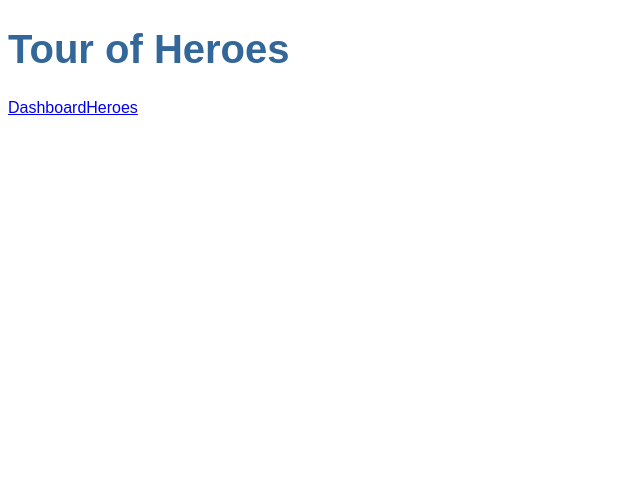
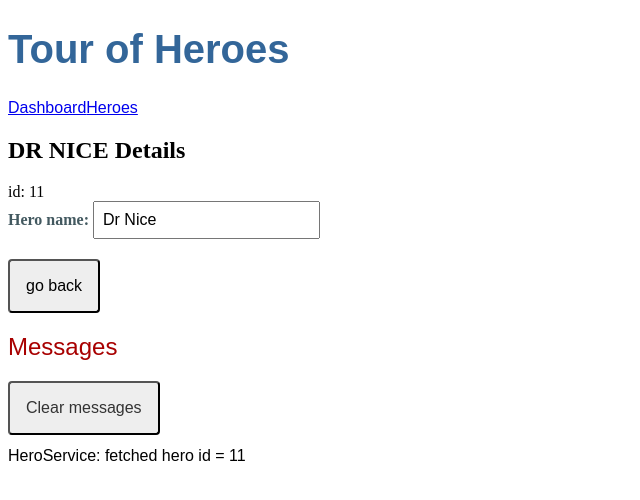
Before and after one commit to djakinho/angular-tour-of-heroes, an Angular app: page /detail/11 in a window 1280 px wide. Before the commit this address led to /. Shown: the top 500 px of the page, without its empty margins (0-640 px from the left). Built offline with nearby package versions, Linux system fonts and the light colour scheme.

Commit message:
refactors navigation

```diff
--- a/package.json
+++ b/package.json
@@ -18,6 +18,7 @@
     "@angular/platform-browser": "~12.2.0",
     "@angular/platform-browser-dynamic": "~12.2.0",
     "@angular/router": "~12.2.0",
+    "angular-in-memory-web-api": "^0.11.0",
     "rxjs": "~6.6.0",
     "tslib": "^2.3.0",
     "zone.js": "~0.11.4"
--- a/src/app/app.module.ts
+++ b/src/app/app.module.ts
@@ -10,6 +10,8 @@ import { MessagesComponent } from './messages/messages.component';
 import { AppRoutingModule } from './app-routing.module';
 import { DashboardComponent } from './dashboard/dashboard.component';
 
+import { HttpClientModule } from '@angular/common/http';
+
 @NgModule({
   declarations: [
     AppComponent,
@@ -21,7 +23,8 @@ import { DashboardComponent } from './dashboard/dashboard.component';
   imports: [
     BrowserModule,
     FormsModule,
-    AppRoutingModule
+    AppRoutingModule,
+    HttpClientModule
   ],
   providers: [
      // no need to place any providers due to the `providedIn` flag...
--- a/src/app/dashboard/dashboard.component.html
+++ b/src/app/dashboard/dashboard.component.html
@@ -1,6 +1,6 @@
 <h2>Top Heroes</h2>
 <div class="heroes-menu">
-    <a *ngFor="let hero of heroes">
+    <a *ngFor="let hero of heroes" routerLink="/detail/{{hero.id}}">
         {{hero.name}}
     </a>
 </div>
--- a/src/app/hero-detail/hero-detail.component.css
+++ b/src/app/hero-detail/hero-detail.component.css
@@ -0,0 +1,24 @@
+/* HeroDetailComponent's private CSS styles */
+label {
+    color: #435960;
+    font-weight: bold;
+  }
+  input {
+    font-size: 1em;
+    padding: .5rem;
+  }
+  button {
+    margin-top: 20px;
+    background-color: #eee;
+    padding: 1rem;
+    border-radius: 4px;
+    font-size: 1rem;
+  }
+  button:hover {
+    background-color: #cfd8dc;
+  }
+  button:disabled {
+    background-color: #eee;
+    color: #ccc;
+    cursor: auto;
+  }
--- a/src/app/hero-detail/hero-detail.component.html
+++ b/src/app/hero-detail/hero-detail.component.html
@@ -8,3 +8,5 @@
     </div>
 
 </div>
+
+<button (click)="goBack()">go back</button>
--- a/src/app/hero-detail/hero-detail.component.ts
+++ b/src/app/hero-detail/hero-detail.component.ts
@@ -1,5 +1,9 @@
 import { Component, OnInit, Input } from '@angular/core';
 import { Hero } from '../hero';
+import { ActivatedRoute } from '@angular/router';
+import { Location } from '@angular/common';
+
+import { HeroService } from '../hero.service';
 
 @Component({
   selector: 'app-hero-detail',
@@ -7,12 +11,26 @@ import { Hero } from '../hero';
   styleUrls: ['./hero-detail.component.css']
 })
 export class HeroDetailComponent implements OnInit {
+  hero: Hero | undefined;
 
-  @Input() hero?: Hero;
+  constructor(
+    private route: ActivatedRoute,
+    private heroService: HeroService,
+    private location: Location
+  ) { }
 
-  constructor() { }
+  ngOnInit() {
+    this.getHero();
+  }
 
-  ngOnInit(): void {
+  getHero() {
+    const id = Number(this.route.snapshot.paramMap.get('id'));
+    this.heroService.getHero(id)
+      .subscribe(hero => this.hero = hero);
+  }
+
+  goBack() {
+    this.location.back();
   }
 
 }
--- a/src/app/hero.service.ts
+++ b/src/app/hero.service.ts
@@ -17,4 +17,11 @@ export class HeroService {
     return heroes;
   }
 
+  getHero(id: number): Observable<Hero> {
+    // For now, assume that a hero with the specified 'id' always exists.
+    // Error handling will be added in the next step of the tutorial.
+    const hero = HEROES.find(h => h.id === id)!;
+    this.messageService.add(`HeroService: fetched hero id = ${id}`);
+    return of(hero);
+  }
 }
--- a/src/app/heroes/heroes.component.html
+++ b/src/app/heroes/heroes.component.html
@@ -1,11 +1,9 @@
 <h2>My Heroes</h2>
 
 <ul class="heroes">
-    <li *ngFor="let hero of heroes"
-        [class.selected]="hero === selectedHero"
-        (click)="onSelect(hero)">
-        <span class="badge">{{hero.id}}</span> {{hero.name}}
+    <li *ngFor="let hero of heroes">
+        <a routerLink="/detail/{{hero.id}}">
+            <span class="badge">{{hero.id}}</span> {{hero.name}}
+        </a>
     </li>
 </ul>
-
-<app-hero-detail [hero]="selectedHero"></app-hero-detail>
--- a/src/app/heroes/heroes.component.ts
+++ b/src/app/heroes/heroes.component.ts
@@ -13,11 +13,9 @@ export class HeroesComponent implements OnInit {
 
   heroes: Hero[] = [];
 
-  selectedHero?: Hero;
+  constructor(private heroService: HeroService) { }
 
-  constructor(private heroService: HeroService, private messageService: MessageService) { }
-
-  ngOnInit(): void {
+  ngOnInit() {
     this.getHeroes();
   }
 
@@ -25,11 +23,4 @@ export class HeroesComponent implements OnInit {
     this.heroService.getHeroes()
       .subscribe(heroes => this.heroes = heroes);
   }
-
-  onSelect(hero: Hero): void {
-    this.selectedHero = hero;
-    this.messageService.add(`HeroesComponent: Selected hero id=${hero.id}`);
-  }
-
-
 }
```
Also changed, not shown: src/app/app-routing.module.ts (+5 -3 lines), 1 other file (tests, documents, lock files or other folders).
